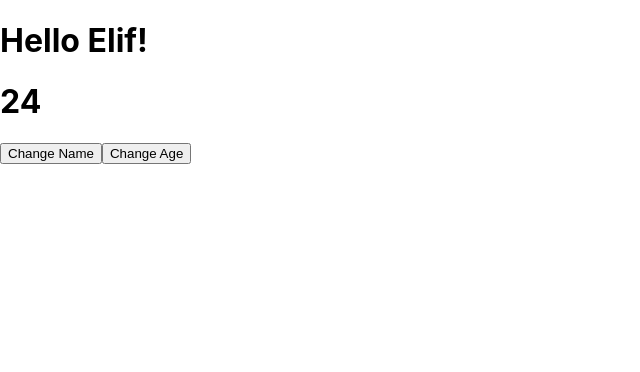
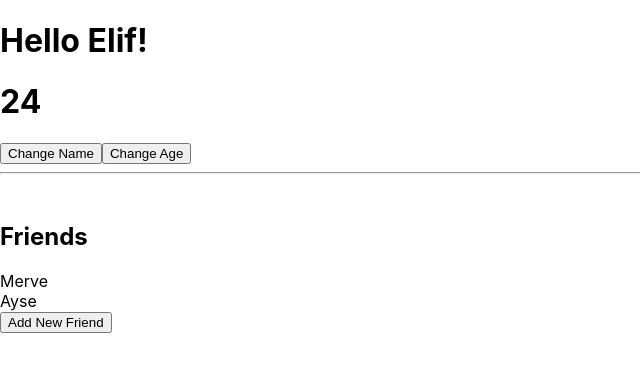
Before and after one commit to elifsirinx/states, a React (Create React App) app: page / in a window 1280 px wide. Shown: the top 372 px of the page, without its empty margins (0-640 px from the left). Built offline with nearby package versions, Linux system fonts and the light colour scheme.

Commit message:
Array states

```diff
--- a/src/App.js
+++ b/src/App.js
@@ -14,12 +14,18 @@ import { useState } from "react";
  * Bu yüzden aşağıdaki console kısmında yazdırdığımız name ve age kısımları butonlara basıldığı zaman
  * yeniden render edildikten sonra gösterilir.
  *
+ * Statelerde atama işlemi yaparken tanımlanan state in ilk baştaki veri tipine uygun atama yapılmalı.
+ * Mesela aşağıdaki gibi friends arrayine yeni bir eleman eklerken ...friends vererek daha sonra eklenen eleman
+ * yazılmalıdır.Atama yapılırken arrayName... kısmı array içindeki önceki değerlerin korunmasını sağlar.
+ *
  */
 
 function App() {
   //const [StateName, StateChangedFunctionName] = useState('defaultValue');
   const [name, setName] = useState("Elif");
   const [age, setAge] = useState("24");
+  //Array states
+  const [friends, setFriens] = useState(["Merve", "Ayse"]);
 
   console.log(age, name);
 
@@ -30,6 +36,18 @@ function App() {
 
       <button onClick={() => setName("Merve")}>Change Name</button>
       <button onClick={() => setAge("25")}>Change Age</button>
+
+      <hr />
+      <br></br>
+
+      <h2>Friends</h2>
+      {friends.map((friend, index) => (
+        <div key={index}>{friend}</div>
+      ))}
+
+      <button onClick={() => setFriens([...friends, "Elf"])}>
+        Add New Friend
+      </button>
     </div>
   );
 }
```
